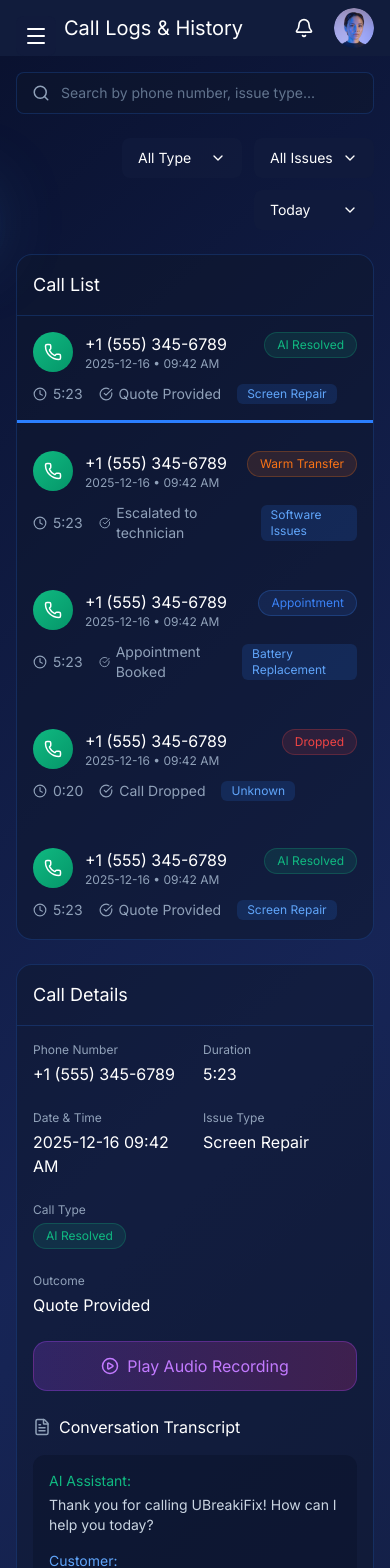
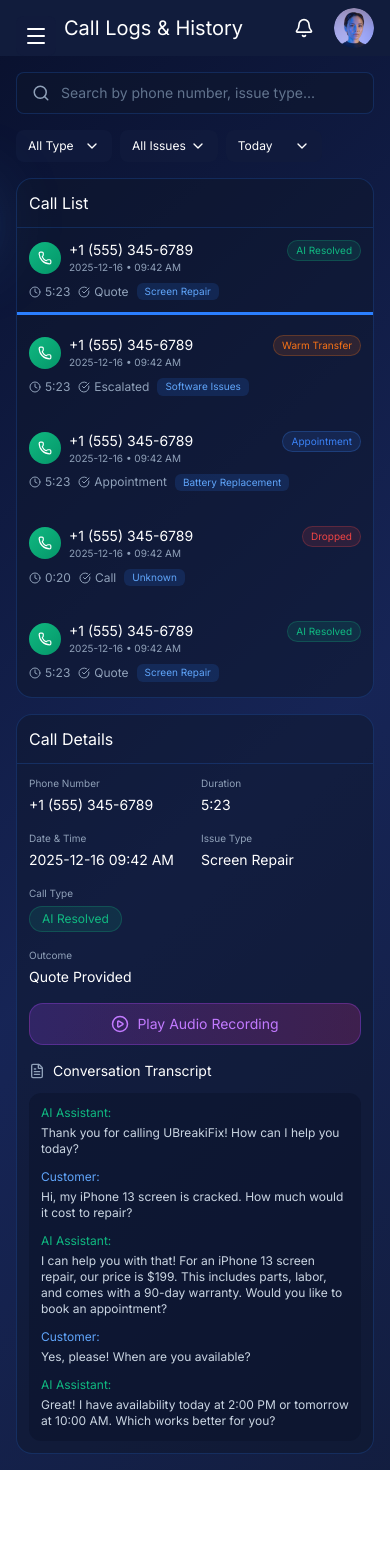
Before and after one commit to FyslAhmd/FAI-Assessment1, a React (Vite) app: page /call-logs in a window 390 px wide. Shown: the top 1568 px of the page. After the commit the page ends 1470 px from the top, so only its background shows below. Built offline with nearby package versions, Linux system fonts and the light colour scheme.

Commit message:
call logs responsive

```diff
--- a/src/components/callLogs/CallDetails.jsx
+++ b/src/components/callLogs/CallDetails.jsx
@@ -37,37 +37,37 @@ function CallDetails({ call }) {
       }}
     >
       <h3
-        className="text-lg text-white p-4"
+        className="text-base sm:text-lg text-white p-3 sm:p-4"
         style={{ borderBottom: "1px solid rgba(43, 127, 255, 0.2)" }}
       >
         Call Details
       </h3>
 
-      <div className="p-4 space-y-6">
-        <div className="grid grid-cols-2 gap-4">
+      <div className="p-3 sm:p-4 space-y-4 sm:space-y-6">
+        <div className="grid grid-cols-2 gap-3 sm:gap-4">
           <div>
-            <p className="text-xs text-slate-400 mb-1">Phone Number</p>
-            <p className="text-white">{call.phoneNumber}</p>
+            <p className="text-[10px] sm:text-xs text-slate-400 mb-1">Phone Number</p>
+            <p className="text-sm sm:text-base text-white">{call.phoneNumber}</p>
           </div>
           <div>
-            <p className="text-xs text-slate-400 mb-1">Duration</p>
-            <p className="text-white ">{call.duration}</p>
+            <p className="text-[10px] sm:text-xs text-slate-400 mb-1">Duration</p>
+            <p className="text-sm sm:text-base text-white ">{call.duration}</p>
           </div>
         </div>
 
-        <div className="grid grid-cols-2 gap-4">
+        <div className="grid grid-cols-2 gap-3 sm:gap-4">
           <div>
-            <p className="text-xs text-slate-400 mb-1">Date & Time</p>
-            <p className="text-white ">{call.date} {call.time}</p>
+            <p className="text-[10px] sm:text-xs text-slate-400 mb-1">Date & Time</p>
+            <p className="text-sm sm:text-base text-white ">{call.date} {call.time}</p>
           </div>
           <div>
-            <p className="text-xs text-slate-400 mb-1">Issue Type</p>
-            <p className="text-white ">{call.issueType}</p>
+            <p className="text-[10px] sm:text-xs text-slate-400 mb-1">Issue Type</p>
+            <p className="text-sm sm:text-base text-white ">{call.issueType}</p>
           </div>
         </div>
 
         <div>
-          <p className="text-xs text-slate-400 mb-1">Call Type</p>
+          <p className="text-[10px] sm:text-xs text-slate-400 mb-1">Call Type</p>
           <span
             className="px-3 py-1 rounded-full text-xs  inline-block"
             style={{
@@ -81,12 +81,12 @@ function CallDetails({ call }) {
         </div>
 
         <div>
-          <p className="text-xs text-slate-400 mb-1">Outcome</p>
-          <p className="text-white ">{call.outcome}</p>
+          <p className="text-[10px] sm:text-xs text-slate-400 mb-1">Outcome</p>
+          <p className="text-sm sm:text-base text-white ">{call.outcome}</p>
         </div>
 
         <button
-          className="w-full py-3 flex items-center justify-center gap-2 text-[#c27aff] transition-all hover:opacity-90"
+          className="w-full py-2.5 sm:py-3 flex items-center justify-center gap-2 text-sm sm:text-base text-[#c27aff] transition-all hover:opacity-90"
           style={{
             background: "linear-gradient(90deg, rgba(172.87, 70.37, 255, 0.2), rgba(246.28, 50.53, 154.1, 0.2) 100%)",
             border: "1px solid rgba(173, 70, 255, 0.3)",
@@ -98,13 +98,13 @@ function CallDetails({ call }) {
         </button>
 
         <div>
-          <div className="flex items-center gap-2 mb-4">
-            <FileText size={18} className="text-slate-400" />
-            <p className="text-white ">Conversation Transcript</p>
+          <div className="flex items-center gap-2 mb-3 sm:mb-4">
+            <FileText size={16} className="text-slate-400 sm:w-[18px] sm:h-[18px]" />
+            <p className="text-sm sm:text-base text-white ">Conversation Transcript</p>
           </div>
 
           <div
-            className="space-y-4 p-4 rounded-xl"
+            className="space-y-3 sm:space-y-4 p-3 sm:p-4 rounded-xl"
             style={{
               background: "rgba(10, 18, 42, 0.5)",
             }}
@@ -112,12 +112,12 @@ function CallDetails({ call }) {
             {transcript.map((item, index) => (
               <div key={index}>
                 <p
-                  className="text-sm  mb-1"
+                  className="text-xs sm:text-sm mb-1"
                   style={{ color: item.role === "AI Assistant" ? "#10B981" : "#60A5FA" }}
                 >
                   {item.role}:
                 </p>
-                <p className="text-sm text-slate-300">{item.message}</p>
+                <p className="text-xs sm:text-sm text-slate-300">{item.message}</p>
               </div>
             ))}
           </div>
--- a/src/components/callLogs/CallList.jsx
+++ b/src/components/callLogs/CallList.jsx
@@ -11,13 +11,13 @@ function CallList({ calls, selectedCall, onSelectCall }) {
       }}
     >
       <h3
-        className="text-lg text-white p-4"
+        className="text-base sm:text-lg text-white p-3 sm:p-4"
         style={{ borderBottom: "1px solid rgba(43, 127, 255, 0.2)" }}
       >
         Call List
       </h3>
 
-      <div className="space-y-3">
+      <div className="space-y-2 sm:space-y-3">
         {calls.map((call, index) => (
           <motion.div
             key={call.id}
@@ -25,7 +25,7 @@ function CallList({ calls, selectedCall, onSelectCall }) {
             animate={{ opacity: 1, y: 0 }}
             transition={{ duration: 0.2, delay: index * 0.05 }}
             onClick={() => onSelectCall && onSelectCall(call)}
-            className="p-4 cursor-pointer"
+            className="p-3 sm:p-4 cursor-pointer"
             style={{
               borderBottom:
                 selectedCall?.id === call.id
@@ -33,26 +33,26 @@ function CallList({ calls, selectedCall, onSelectCall }) {
                   : "3px solid transparent",
             }}
           >
-            <div className="flex items-start justify-between mb-3">
-              <div className="flex items-center gap-3">
+            <div className="flex items-start justify-between mb-2 sm:mb-3">
+              <div className="flex items-center gap-2 sm:gap-3">
                 <div
-                  className="w-10 h-10 rounded-full flex items-center justify-center"
+                  className="w-8 h-8 sm:w-10 sm:h-10 rounded-full flex items-center justify-center shrink-0"
                   style={{
                     background:
                       "linear-gradient(135deg, #10B981 0%, #059669 100%)",
                   }}
                 >
-                  <Phone size={18} className="text-white" />
+                  <Phone size={14} className="text-white sm:w-[18px] sm:h-[18px]" />
                 </div>
                 <div>
-                  <p className="text-white">{call.phoneNumber}</p>
-                  <p className="text-xs text-slate-400">
+                  <p className="text-sm sm:text-base text-white">{call.phoneNumber}</p>
+                  <p className="text-[10px] sm:text-xs text-slate-400">
                     {call.date} • {call.time}
                   </p>
                 </div>
               </div>
               <span
-                className="px-3 py-1 rounded-full text-xs"
+                className="px-2 sm:px-3 py-0.5 sm:py-1 rounded-full text-[10px] sm:text-xs shrink-0"
                 style={{
                   background: `${call.statusColor}20`,
                   color: call.statusColor,
@@ -63,17 +63,18 @@ function CallList({ calls, selectedCall, onSelectCall }) {
               </span>
             </div>
 
-            <div className="flex items-center gap-4 text-sm">
-              <div className="flex items-center gap-1.5 text-slate-400">
-                <Clock size={14} />
+            <div className="flex flex-wrap items-center gap-2 sm:gap-4 text-xs sm:text-sm">
+              <div className="flex items-center gap-1 sm:gap-1.5 text-slate-400">
+                <Clock size={12} className="sm:w-[14px] sm:h-[14px]" />
                 <span>{call.duration}</span>
               </div>
-              <div className="flex items-center gap-1.5 text-slate-400">
-                <CheckCircle size={14} />
-                <span>{call.outcome}</span>
+              <div className="flex items-center gap-1 sm:gap-1.5 text-slate-400">
+                <CheckCircle size={12} className="sm:w-[14px] sm:h-[14px]" />
+                <span className="hidden sm:inline">{call.outcome}</span>
+                <span className="sm:hidden">{call.outcome.split(' ')[0]}</span>
               </div>
               <span
-                className="px-2.5 py-0.5 rounded-md text-xs"
+                className="px-2 sm:px-2.5 py-0.5 rounded-md text-[10px] sm:text-xs"
                 style={{
                   background: "rgba(43, 127, 255, 0.15)",
                   color: "#60A5FA",
--- a/src/pages/CallLogs.jsx
+++ b/src/pages/CallLogs.jsx
@@ -83,7 +83,7 @@ function Dropdown({ options, value, onChange }) {
     <div className="relative" ref={dropdownRef}>
       <button
         onClick={() => setIsOpen(!isOpen)}
-        className="px-4 py-2.5 rounded-lg text-sm text-white flex items-center gap-2 min-w-30 justify-between"
+        className="px-3 sm:px-4 py-2 sm:py-2.5 rounded-lg text-xs sm:text-sm text-white flex items-center gap-1 sm:gap-2 min-w-24 sm:min-w-30 justify-between"
         style={{
           background: "rgba(17, 27, 60, 0.8)",
         }}
@@ -132,13 +132,13 @@ function CallLogs() {
 
   return (
     <div
-      className="min-h-screen -m-6 lg:-m-8 p-6 lg:p-8"
+      className="min-h-screen -m-4 sm:-m-6 lg:-m-8 p-4 sm:p-6 lg:p-8"
       style={{
         background: "linear-gradient(137.23deg, rgba(1.89, 5.94, 23.59, 1) -34.38%, rgba(22.25, 36.5, 85.6, 1) 54.595%, rgba(15, 23, 43, 1) 143.569%)",
       }}
     >
-      <div className="flex flex-col lg:flex-row items-stretch lg:items-center gap-6 mb-6">
-        <div className="lg:w-1/2 relative">
+      <div className="flex flex-col lg:flex-row items-stretch lg:items-center gap-4 sm:gap-6 mb-4 sm:mb-6">
+        <div className="w-full lg:w-1/2 relative">
           <Search size={18} className="absolute left-4 top-1/2 -translate-y-1/2 text-slate-400" />
           <input
             type="text"
@@ -153,14 +153,14 @@ function CallLogs() {
           />
         </div>
 
-        <div className="lg:w-1/2 flex flex-wrap gap-3 justify-end">
+        <div className="w-full lg:w-1/2 flex flex-wrap gap-2 sm:gap-3 justify-start lg:justify-end">
           <Dropdown options={typeOptions} value={selectedType} onChange={setSelectedType} />
           <Dropdown options={issueOptions} value={selectedIssue} onChange={setSelectedIssue} />
           <Dropdown options={dateOptions} value={selectedDate} onChange={setSelectedDate} />
         </div>
       </div>
 
-      <div className="grid grid-cols-1 lg:grid-cols-2 gap-6">
+      <div className="grid grid-cols-1 lg:grid-cols-2 gap-4 sm:gap-6">
         <CallList calls={callsData} selectedCall={selectedCall} onSelectCall={setSelectedCall} />
         <CallDetails call={selectedCall} />
       </div>
```
